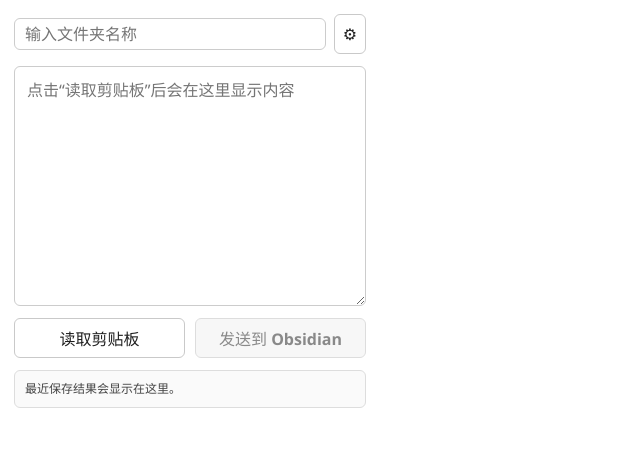
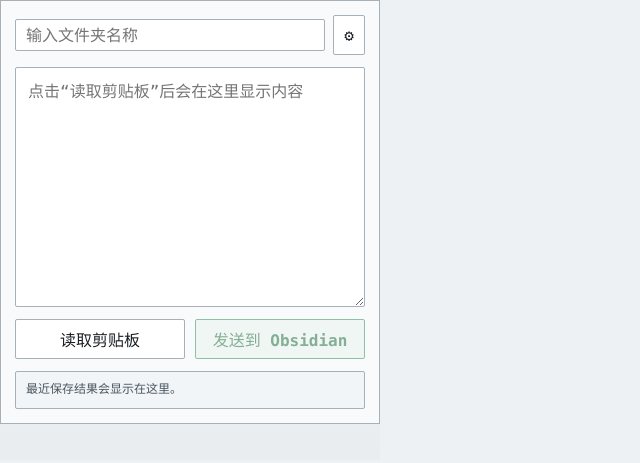
Before and after one commit to ariesding/ObsidianWebExtension, a website with bundled scripts: page entrypoints/popup/index.html in a window 1280 px wide. Shown: the whole page, without its empty margins (0-640 px from the left). Built offline with nearby package versions, Linux system fonts and the light colour scheme.

Commit message:
style(ui): 迁移 UI 样式至终端风格主题，统一设计语言
- 将颜色方案从圆润、暖色调迁移至扁平、冷色调的终端风格
- 引入 CSS 自定义属性（--bg, --panel, --line, --text 等）统一管理主题色
- 统一使用 monospace 字体族，替换之前的无衬线字体
- 将所有圆角从 6px/8px/10px 统一调整为 2px
- 移除 box-shadow，采用扁平化设计
- 为输入框添加 focus/blur 事件以显示绿色边框焦点指示
- 为按钮添加 hover 状态绿色边框和浅绿色背景反馈
- 调整间距、字号、颜色对比度以提升可读性和一致性
- 在 options 页面和 popup 页面添加渐变背景，增强视觉层次
- 为 options 页面添加标题栏 "OBSIDIAN CLIPPER / TERMINAL MODE"
- 为 status 元素添加 [OK] 和 [ERR] 前缀，增强可读性

```diff
--- a/entrypoints/options/style.css
+++ b/entrypoints/options/style.css
@@ -1,7 +1,17 @@
 :root {
-  font-family: "Segoe UI", "Microsoft YaHei", sans-serif;
-  color: #17201b;
-  background: #f4f2ea;
+  --bg: #e9edf0;
+  --panel: #f8fafb;
+  --panel-2: #ffffff;
+  --line: #a7b0b6;
+  --line-strong: #6f7b84;
+  --text: #1a1f24;
+  --muted: #4a5660;
+  --green: #2f8f53;
+  --green-strong: #1e6a3c;
+  --error: #8f3a31;
+  font-family: "Consolas", "Courier New", "Microsoft YaHei", monospace;
+  color: var(--text);
+  background: var(--bg);
   font-synthesis: none;
   text-rendering: optimizeLegibility;
   -webkit-font-smoothing: antialiased;
@@ -13,6 +23,7 @@
 
 body {
   margin: 0;
+  background: linear-gradient(180deg, #f2f5f7 0%, #e7ebef 100%);
 }
 
 .settings {
@@ -22,16 +33,16 @@ body {
 }
 
 p {
-  color: #4f594f;
+  color: var(--muted);
   line-height: 1.6;
   margin: 0;
 }
 
 form,
 .hint {
-  background: #fffdf7;
-  border: 1px solid #d5d0c0;
-  border-radius: 8px;
+  background: var(--panel);
+  border: 1px solid var(--line);
+  border-radius: 2px;
   padding: 16px;
 }
 
@@ -42,7 +53,7 @@ form {
 
 label,
 legend {
-  color: #283a2e;
+  color: var(--text);
   display: grid;
   font-size: 14px;
   font-weight: 700;
@@ -52,9 +63,10 @@ legend {
 input[type="text"],
 input[type="password"],
 input:not([type]) {
-  border: 1px solid #c9c2ae;
-  border-radius: 8px;
-  color: #17201b;
+  background: var(--panel-2);
+  border: 1px solid var(--line);
+  border-radius: 2px;
+  color: var(--text);
   font: inherit;
   min-height: 42px;
   padding: 0 12px;
@@ -62,13 +74,13 @@ input:not([type]) {
 }
 
 input:focus {
-  border-color: #53745f;
-  outline: 3px solid rgba(83, 116, 95, 0.18);
+  border-color: var(--green);
+  outline: 1px solid var(--green);
 }
 
 fieldset {
-  border: 1px solid #d5d0c0;
-  border-radius: 8px;
+  border: 1px solid var(--line);
+  border-radius: 2px;
   display: grid;
   gap: 10px;
   margin: 0;
@@ -90,10 +102,10 @@ fieldset {
 }
 
 button {
-  background: #fffdf7;
-  border: 1px solid #c9c2ae;
-  border-radius: 8px;
-  color: #17201b;
+  background: var(--panel-2);
+  border: 1px solid var(--line);
+  border-radius: 2px;
+  color: var(--text);
   cursor: pointer;
   font: inherit;
   font-weight: 800;
@@ -102,36 +114,85 @@ button {
 }
 
 button:hover {
-  border-color: #53745f;
+  border-color: var(--green);
+  background: #f2f8f4;
 }
 
 .primary {
-  background: #244532;
-  border-color: #244532;
-  color: #ffffff;
+  background: #e9f4ed;
+  border-color: var(--green);
+  color: var(--green-strong);
+}
+
+button:focus-visible {
+  outline: 1px solid var(--green);
+  outline-offset: 1px;
+}
+
+.status[data-kind="success"] {
+  color: var(--green-strong);
+}
+
+.status[data-kind="error"] {
+  color: var(--error);
+}
+
+code {
+  background: #edf2f5;
+  border: 1px solid var(--line);
+  border-radius: 2px;
+  color: var(--green-strong);
+  padding: 2px 5px;
+}
+
+.settings::before {
+  content: "OBSIDIAN CLIPPER / TERMINAL MODE";
+  display: block;
+  border: 1px solid var(--line);
+  background: #f3f6f8;
+  color: var(--green-strong);
+  font-size: 12px;
+  letter-spacing: 0.04em;
+  margin-bottom: 12px;
+  padding: 6px 8px;
 }
 
 .status {
   min-height: 22px;
 }
 
-.status[data-kind="success"] {
-  color: #26683f;
-}
-
-.status[data-kind="error"] {
-  color: #9b321d;
-}
-
 .hint {
   margin-top: 18px;
 }
 
-code {
-  background: #ece7d9;
-  border-radius: 6px;
-  color: #244532;
-  padding: 2px 5px;
+.status[data-kind="success"]::before {
+  content: "[OK] ";
+}
+
+.status[data-kind="error"]::before {
+  content: "[ERR] ";
+}
+
+.primary:hover {
+  background: #ddf0e4;
+}
+
+.checkbox input {
+  accent-color: var(--green);
+}
+
+.actions button {
+  min-width: 140px;
+}
+
+.settings,
+form,
+.hint {
+  box-shadow: none;
+}
+
+.primary {
+  color: var(--green-strong);
 }
 
 @media (max-width: 560px) {
--- a/entrypoints/popup/style.css
+++ b/entrypoints/popup/style.css
@@ -1,7 +1,17 @@
 :root {
-  font-family: "Segoe UI", "Microsoft YaHei", sans-serif;
-  color: #1f1f1f;
-  background: #ffffff;
+  --bg: #eef1f3;
+  --panel: #f8fafb;
+  --panel-2: #ffffff;
+  --line: #a7b0b6;
+  --line-strong: #6f7b84;
+  --text: #1a1f24;
+  --muted: #4a5660;
+  --green: #2f8f53;
+  --green-strong: #1e6a3c;
+  --error: #8f3a31;
+  font-family: "Consolas", "Courier New", "Microsoft YaHei", monospace;
+  color: var(--text);
+  background: var(--bg);
   font-synthesis: none;
   text-rendering: optimizeLegibility;
   -webkit-font-smoothing: antialiased;
@@ -15,9 +25,12 @@ body {
   margin: 0;
   width: 380px;
   min-height: 460px;
+  background: linear-gradient(180deg, #f2f5f7 0%, #e9edf0 100%);
 }
 
 .popup {
+  background: var(--panel);
+  border: 1px solid var(--line);
   display: flex;
   flex-direction: column;
   gap: 12px;
@@ -33,7 +46,7 @@ body {
 
 .icon-button {
   align-items: center;
-  border-radius: 6px;
+  border-radius: 2px;
   display: flex;
   height: 32px;
   justify-content: center;
@@ -42,10 +55,10 @@ body {
 }
 
 .top-row input {
-  background: #ffffff;
-  border: 1px solid #cccccc;
-  border-radius: 6px;
-  color: #1f1f1f;
+  background: var(--panel-2);
+  border: 1px solid var(--line);
+  border-radius: 2px;
+  color: var(--text);
   font: inherit;
   flex: 1;
   min-height: 32px;
@@ -53,15 +66,15 @@ body {
 }
 
 .top-row input:focus {
-  border-color: #666666;
-  outline: 2px solid #d9d9d9;
+  border-color: var(--green);
+  outline: 1px solid var(--green);
 }
 
 textarea {
-  background: #ffffff;
-  border: 1px solid #cccccc;
-  border-radius: 6px;
-  color: #1f1f1f;
+  background: var(--panel-2);
+  border: 1px solid var(--line);
+  border-radius: 2px;
+  color: var(--text);
   font: inherit;
   height: 240px;
   line-height: 1.45;
@@ -71,8 +84,8 @@ textarea {
 }
 
 textarea:focus {
-  border-color: #666666;
-  outline: 2px solid #d9d9d9;
+  border-color: var(--green);
+  outline: 1px solid var(--green);
 }
 
 .actions {
@@ -82,10 +95,10 @@ textarea:focus {
 }
 
 .last-result {
-  background: #fafafa;
-  border: 1px solid #dddddd;
-  border-radius: 6px;
-  color: #444444;
+  background: #f2f5f7;
+  border: 1px solid var(--line);
+  border-radius: 2px;
+  color: var(--muted);
   font-size: 12px;
   line-height: 1.45;
   min-height: 38px;
@@ -93,20 +106,20 @@ textarea:focus {
 }
 
 .last-result[data-kind="success"] {
-  border-color: #b9d3b9;
-  color: #1f4d1f;
+  border-color: var(--green);
+  color: var(--green-strong);
 }
 
 .last-result[data-kind="error"] {
-  border-color: #e0b4b4;
-  color: #8a2323;
+  border-color: #d4a39c;
+  color: var(--error);
 }
 
 button {
-  background: #ffffff;
-  border: 1px solid #c9c9c9;
-  border-radius: 6px;
-  color: #1f1f1f;
+  background: var(--panel-2);
+  border: 1px solid var(--line);
+  border-radius: 2px;
+  color: var(--text);
   cursor: pointer;
   font: inherit;
   font-weight: 600;
@@ -115,7 +128,8 @@ button {
 }
 
 button:hover:not(:disabled) {
-  border-color: #888888;
+  border-color: var(--green);
+  background: #f2f8f4;
 }
 
 button:disabled {
@@ -124,12 +138,12 @@ button:disabled {
 }
 
 .primary {
-  background: #f0f0f0;
-  border-color: #bfbfbf;
-  color: #1f1f1f;
+  background: #e9f4ed;
+  border-color: var(--green);
+  color: var(--green-strong);
 }
 
 button:focus-visible {
-  outline: 2px solid #d9d9d9;
-  outline-offset: 2px;
+  outline: 1px solid var(--green);
+  outline-offset: 1px;
 }
```
Also changed, not shown: entrypoints/content.ts (+62 -36 lines).
